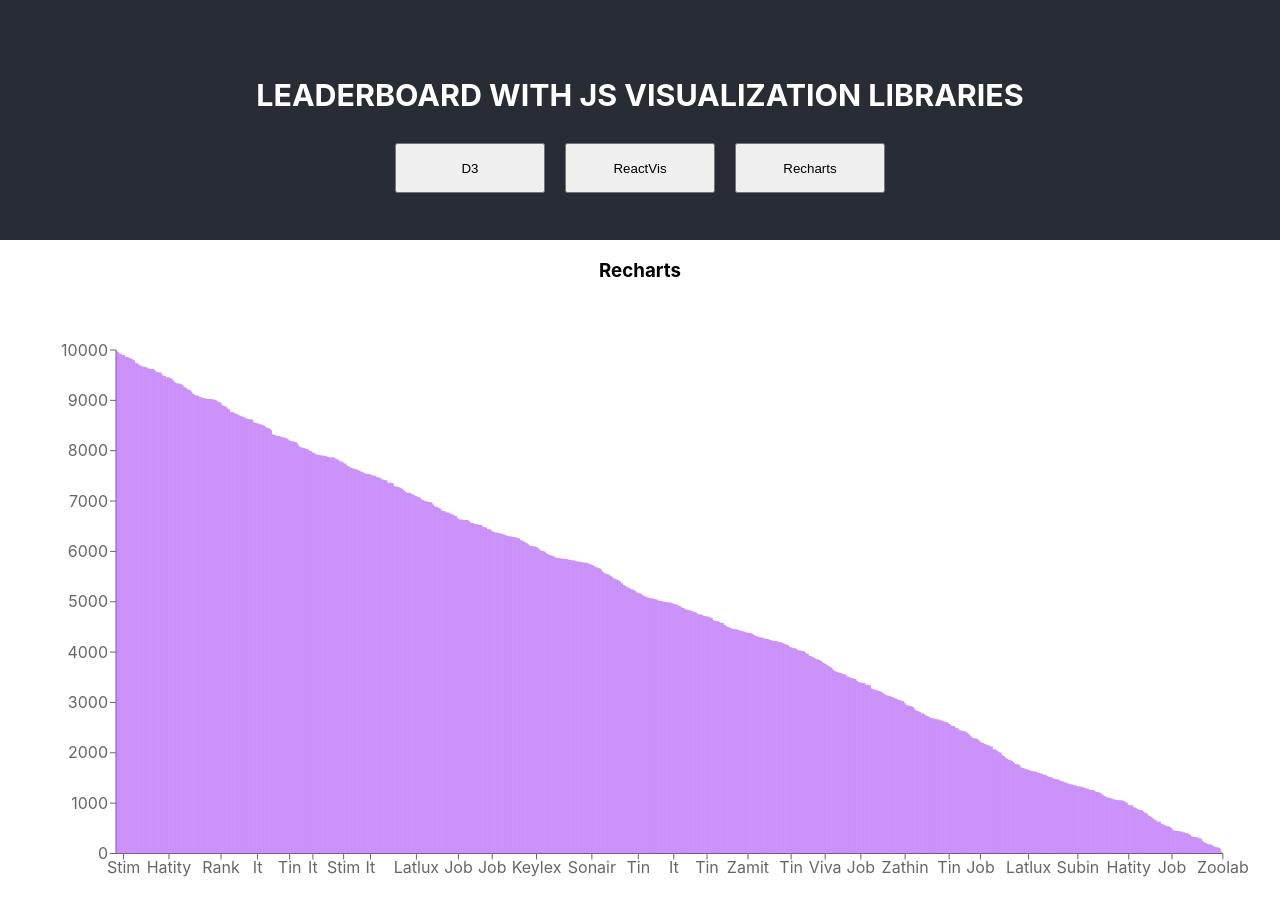
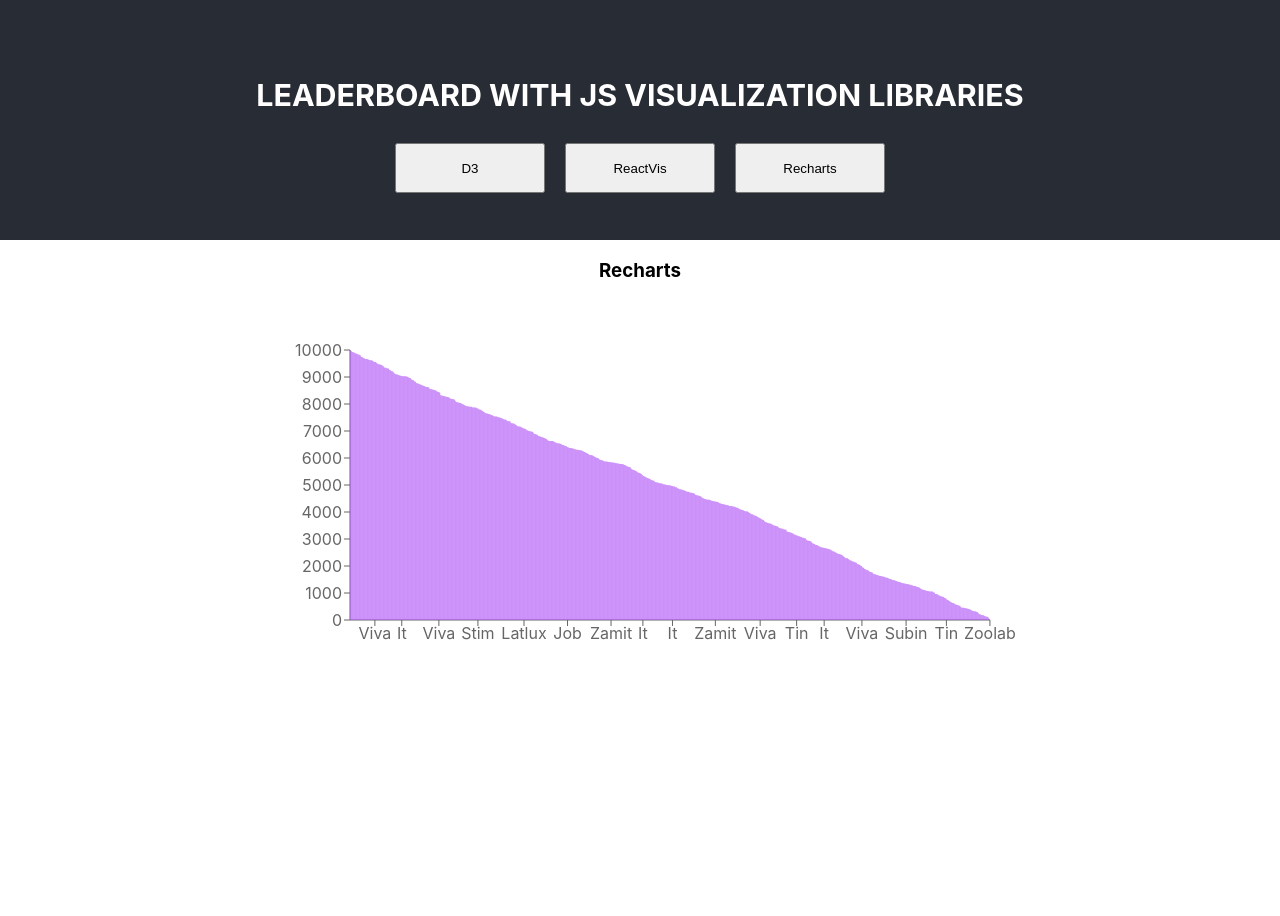
Before and after one commit to a13zanal/Examensarbete2022, a React (Create React App) app: page / in a window 1280 px wide. Both pictures are taken after a click on the button "Recharts". Shown: the top 916 px of the page. After the commit the page ends 800 px from the top, so only its background shows below. Built offline with nearby package versions, Linux system fonts and the light colour scheme.

Commit message:
same chart width

```diff
--- a/src/Comp_todo/Recharts.js
+++ b/src/Comp_todo/Recharts.js
@@ -15,7 +15,7 @@
     return(
         <div className='charts'>
             <h3>Recharts</h3>
-            <ResponsiveContainer width="99%" aspect={2}>
+            <ResponsiveContainer width={800} aspect={2}>
                 {/* Byte height eftersom Root inte har några dementions till aspect = 3 => En tredjedel av bredden */}
                 <BarChart
                     data={data}
--- a/src/Tampermonkey/Measurescript.js
+++ b/src/Tampermonkey/Measurescript.js
@@ -63,7 +63,7 @@
             document.body.appendChild(anchor);
             anchor.click();
         }
-   }
+    }
 
     /* Set starttime, save in localstorage och press the chart button */
     function startmeasurement(){
```
